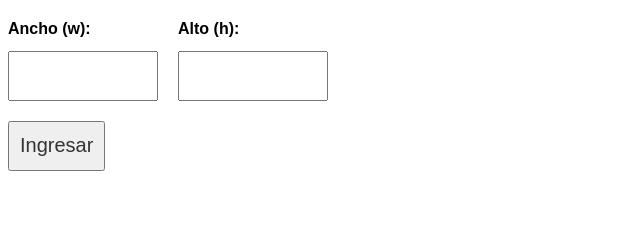
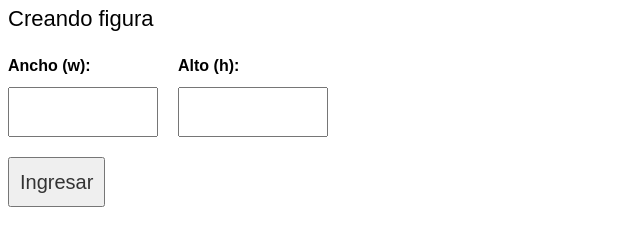
Before and after one commit to ppnacho2022/desafio-49, a plain HTML site: page index.html in a window 1280 px wide. Shown: the whole page, without its empty margins (0-640 px from the left). Drawn offline with Linux system fonts and the light colour scheme.

Commit message:
h1 nuevo en index.html

```diff
--- a/index.html
+++ b/index.html
@@ -9,6 +9,7 @@
         <link href="style.css" rel="stylesheet" type="text/css"/>
     </head>
     <body>
+        <h1>Creando figura</h1>
         <div class="campo">
             <h2>Ancho (w):</h2>
             <input type="text" id="ancho">
```
